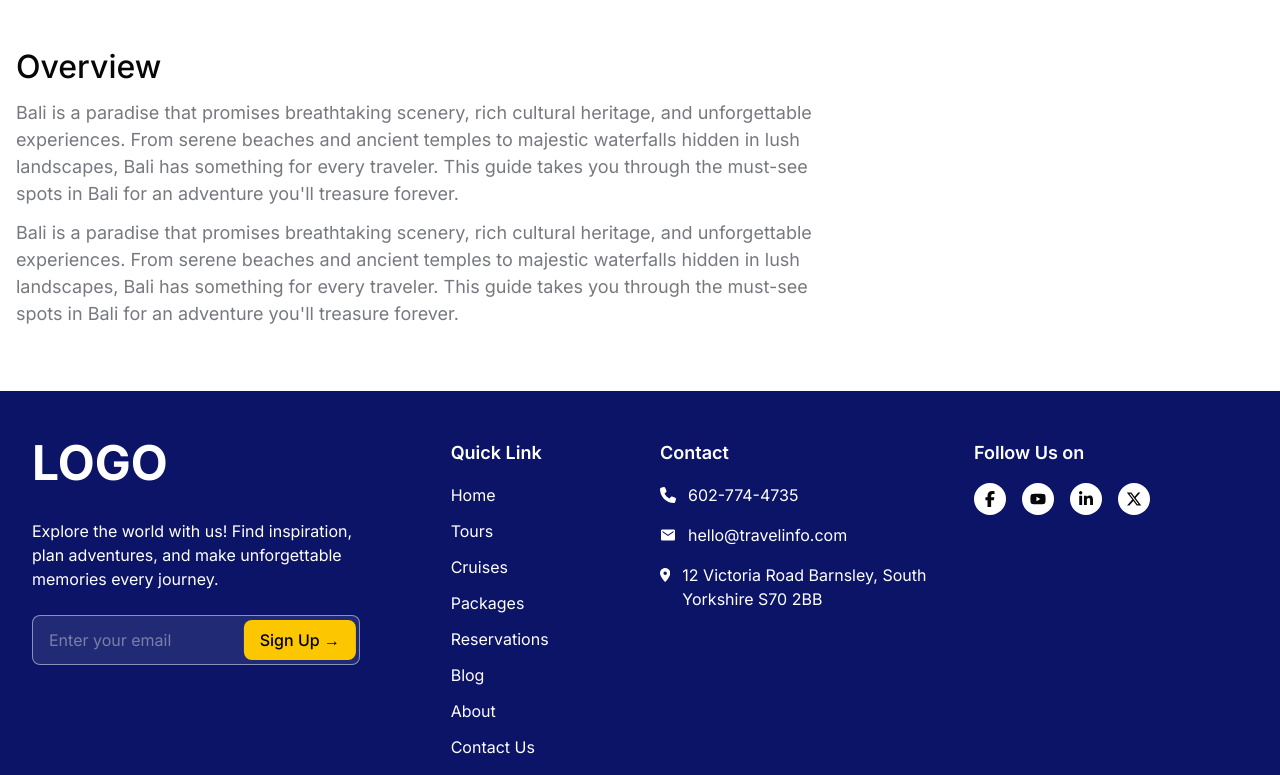
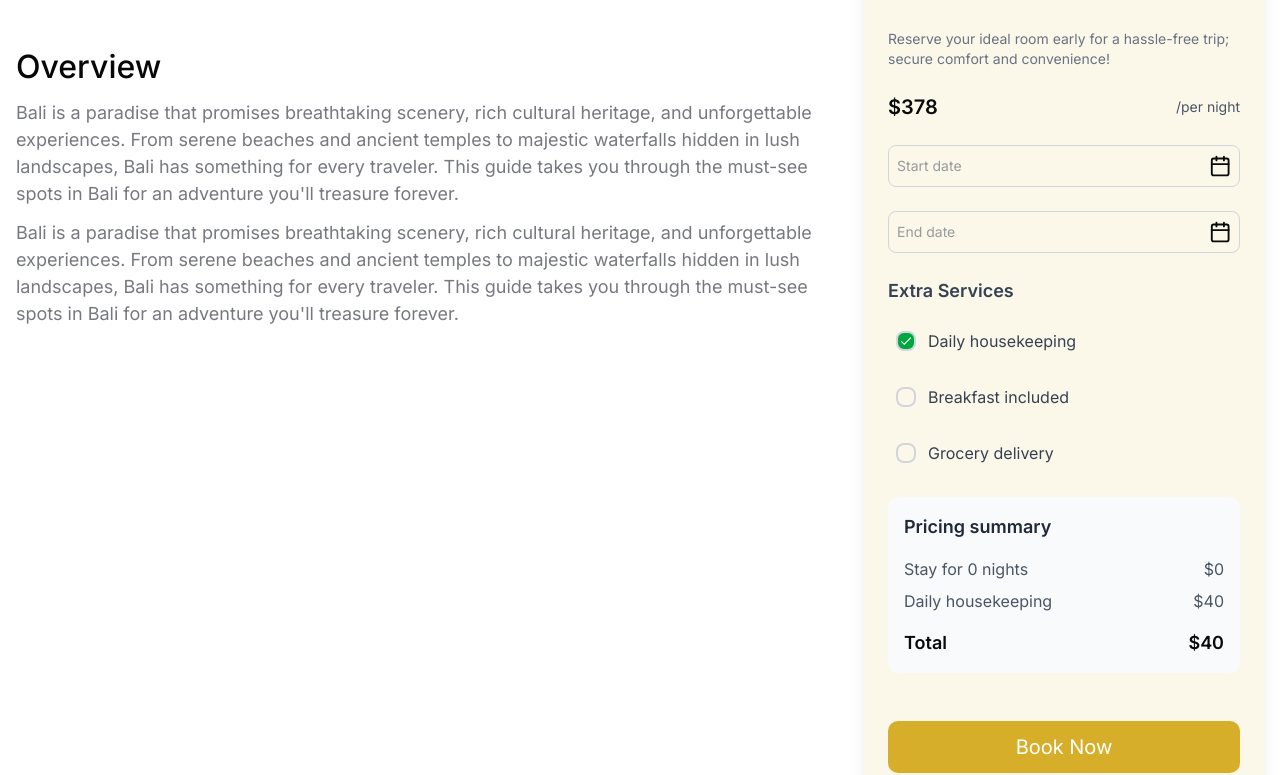
Before and after one commit to backbencherstudio/patriniaelliott-front-end, a Next.js app: page /apartment/1 in a window 1280 px wide. Shown: the part 1005-1780 px from the top of the page. Built offline with nearby package versions, Linux system fonts and the light colour scheme.

Commit message:
done apartment page hotel page and apartment details page

```diff
--- a/app/(Frond-End)/(apartment-hotel)/layout.tsx
+++ b/app/(Frond-End)/(apartment-hotel)/layout.tsx
@@ -13,8 +13,7 @@ export default function ApartmentHotelLayout({
 
 
   return (
-    <div>
-      <div className=" container grid grid-cols-12 gap-8">
+     <div className=" container grid grid-cols-12 gap-8">
         <div className="col-span-12">
           <Pathname/>
         </div>
@@ -24,6 +23,5 @@ export default function ApartmentHotelLayout({
 
         <div className=" col-span-9">{children}</div>
       </div>
-    </div>
   );
 }
--- a/app/(Frond-End)/apartment/[apartmentSlug]/page.tsx
+++ b/app/(Frond-End)/apartment/[apartmentSlug]/page.tsx
@@ -1,5 +1,6 @@
 import ApartmentHeader from "@/components/apartment/ApartmentHeader";
 import ApatmentTabs from "@/components/apartment/ApartmentTabs";
+import BookingForm from "@/components/apartment/BookingForm";
 import Pathname from "@/components/reusable/Pathname";
 import { accommodationsData } from "@/DemoAPI/accommodationsData";
 import Image from "next/image";
@@ -90,7 +91,7 @@ function ApartmnetDetailsPage({ apartmentSlug }: any) {
          <ApatmentTabs/>
         </div>
         <div className=" col-span-2">
-
+            <BookingForm/>
         </div>
       </div>
     </div>
--- a/components/apartment/ApartmentTabs.tsx
+++ b/components/apartment/ApartmentTabs.tsx
@@ -2,6 +2,7 @@
 import { useState } from 'react';
 import { Tabs, TabsContent, TabsList, TabsTrigger } from "../ui/tabs"; // Adjust the import if needed
 import HighLight from './HighLight';
+import LocationOnMap from './LocationOnMap ';
 import Overview from './Overview';
 
 const ApatmentTabs = () => {
@@ -58,7 +59,7 @@ const ApatmentTabs = () => {
           <HighLight/>
         </TabsContent>
         <TabsContent value="map" className="pt-10 pb-8">
-          <p>Map content goes here...</p>
+          <LocationOnMap/>
         </TabsContent>
         <TabsContent value="policies" className="pt-10 pb-8">
           <p>Policies content goes here...</p>
--- /dev/null
+++ b/components/apartment/BookingForm.tsx
@@ -0,0 +1,213 @@
+"use client";
+import { CalendarIcon } from "lucide-react";
+import { useState } from "react";
+import DatePicker from "react-datepicker";
+import "react-datepicker/dist/react-datepicker.css";
+import { MdDone } from "react-icons/md"; // For the checked icon
+
+const BookingForm = () => {
+  const [startDate, setStartDate] = useState(null);
+  const [endDate, setEndDate] = useState(null);
+  const [selectedServices, setSelectedServices] = useState({
+    breakfast: false,
+    groceryDelivery: false,
+    dailyHousekeeping: true, // Default checked
+    chauffeur: false,
+    fullCleaning: false,
+  });
+
+  // Pricing for services
+  const servicePrices = {
+    breakfast: 50,
+    groceryDelivery: 30,
+    dailyHousekeeping: 40,
+    chauffeur: 100,
+    fullCleaning: 60,
+  };
+
+  // Handle service checkbox change
+  const handleServiceChange = (service) => {
+    setSelectedServices((prevState) => ({
+      ...prevState,
+      [service]: !prevState[service],
+    }));
+  };
+
+  // Handle start date change
+  const handleStartDateChange = (date) => {
+    setStartDate(date);
+  };
+
+  // Handle end date change
+  const handleEndDateChange = (date) => {
+    setEndDate(date);
+  };
+
+  // Calculate total price
+  const calculateTotal = () => {
+    const basePrice = 378; // Base price per night
+    const daysStayed =
+      startDate && endDate ? (endDate - startDate) / (1000 * 3600 * 24) : 0;
+    const serviceCost = Object.keys(selectedServices)
+      .filter((service) => selectedServices[service])
+      .reduce((total, service) => total + servicePrices[service], 0);
+
+    return basePrice * daysStayed + serviceCost;
+  };
+
+  return (
+    <div className="max-w-md mx-auto p-6 bg-[#D6AE29]/10 shadow-xl rounded-lg space-y-6">
+      <h2 className="text-2xl font-bold text-gray-800">Book Your Flat</h2>
+      <p className="text-sm text-gray-500">
+        Reserve your ideal room early for a hassle-free trip; secure comfort and convenience!
+      </p>
+
+      {/* Starting Form */}
+      <div className="flex items-center justify-between">
+        <span className="text-xl font-semibold text-grebg-green-600">$378</span>
+        <span className="text-sm text-gray-600">/per night</span>
+      </div>
+  {/* Start Date */}
+          <div className="flex cursor-pointer items-center justify-between border border-gray-300 rounded-md p-2" onClick={() => {
+            // Trigger date picker on input focus (clicking the input)
+            const input = document.getElementById('start-date-picker');
+            input?.click();
+          }}>
+            <input
+              type="text"
+              placeholder="Start date"
+              value={startDate ? startDate.toLocaleDateString() : ''}
+              readOnly
+              className="border-0 outline-none text-gray-700 text-sm w-full"
+            />
+            <DatePicker
+              id="start-date-picker"
+              selected={startDate}
+              onChange={handleStartDateChange}
+              placeholderText="Select a date"
+              className="hidden"
+            />
+            <CalendarIcon className="text-sebg-secondaryColor" />
+          </div>
+          {/* End Date */}
+          <div className="flex items-center cursor-pointer justify-between border border-gray-300 rounded-md p-2" onClick={() => {
+            // Trigger date picker on input focus (clicking the input)
+            const input = document.getElementById('end-date-picker');
+            input?.click();
+          }}>
+            <input
+              type="text"
+              value={endDate ? endDate.toLocaleDateString() : ''}
+              placeholder="End date"
+              readOnly
+              className="border-0 outline-none text-gray-700 text-sm w-full"
+            />
+            <DatePicker
+              id="end-date-picker"
+              selected={endDate}
+              onChange={handleEndDateChange}
+              placeholderText="Select a date"
+              className="hidden"
+            />
+            <CalendarIcon className="text-sebg-secondaryColor" />
+          </div>
+
+      {/* Extra Services */}
+      <div className="mt-6">
+        <h3 className="text-lg font-semibold text-gray-700">Extra Services</h3>
+        <div className="space-y-4 mt-4">
+          {/* Service: Daily Housekeeping */}
+          <label className="flex items-center gap-3 cursor-pointer hover:bg-gray-50 p-2 rounded-md transition">
+            <input
+              type="checkbox"
+              checked={selectedServices.dailyHousekeeping}
+              onChange={() => handleServiceChange("dailyHousekeeping")}
+              className="peer hidden"
+            />
+            <div className="h-5 w-5 flex items-center justify-center border-2 border-gray-300 rounded-md peer-checked:bg-green-600 peer-checked:border-grebg-green-600 transition-all">
+              {selectedServices.dailyHousekeeping && (
+                <MdDone className="text-white text-sm" />
+              )}
+            </div>
+            <span className="text-base text-gray-700">Daily housekeeping</span>
+          </label>
+
+          {/* Service: Breakfast Included */}
+          <label className="flex items-center gap-3 cursor-pointer hover:bg-gray-50 p-2 rounded-md transition">
+            <input
+              type="checkbox"
+              checked={selectedServices.breakfast}
+              onChange={() => handleServiceChange("breakfast")}
+              className="peer hidden"
+            />
+            <div className="h-5 w-5 flex items-center justify-center border-2 border-gray-300 rounded-md peer-checked:bg-green-600 peer-checked:border-grebg-green-600 transition-all">
+              {selectedServices.breakfast && (
+                <MdDone className="text-white text-sm" />
+              )}
+            </div>
+            <span className="text-base text-gray-700">Breakfast included</span>
+          </label>
+
+          {/* Service: Grocery Delivery */}
+          <label className="flex items-center gap-3 cursor-pointer hover:bg-gray-50 p-2 rounded-md transition">
+            <input
+              type="checkbox"
+              checked={selectedServices.groceryDelivery}
+              onChange={() => handleServiceChange("groceryDelivery")}
+              className="peer hidden"
+            />
+            <div className="h-5 w-5 flex items-center justify-center border-2 border-gray-300 rounded-md peer-checked:bg-green-600 peer-checked:border-grebg-green-600 transition-all">
+              {selectedServices.groceryDelivery && (
+                <MdDone className="text-white text-sm" />
+              )}
+            </div>
+            <span className="text-base text-gray-700">Grocery delivery</span>
+          </label>
+
+          {/* Other services can be added similarly */}
+        </div>
+      </div>
+
+      {/* Pricing Summary */}
+      <div className="mt-6 bg-gray-50 rounded-lg p-4">
+        <h3 className="text-lg font-semibold text-gray-800">Pricing summary</h3>
+        <div className="mt-4 space-y-2">
+          <div className="flex justify-between text-gray-600">
+            <span>Stay for {startDate && endDate ? (endDate - startDate) / (1000 * 3600 * 24) : 0} nights</span>
+            <span>${378 * ((endDate - startDate) / (1000 * 3600 * 24))}</span>
+          </div>
+          {selectedServices.dailyHousekeeping && (
+            <div className="flex justify-between text-gray-600">
+              <span>Daily housekeeping</span>
+              <span>$40</span>
+            </div>
+          )}
+          {selectedServices.breakfast && (
+            <div className="flex justify-between text-gray-600">
+              <span>Breakfast included</span>
+              <span>$50</span>
+            </div>
+          )}
+          {selectedServices.groceryDelivery && (
+            <div className="flex justify-between text-gray-600">
+              <span>Grocery delivery</span>
+              <span>$30</span>
+            </div>
+          )}
+          {/* Add other services */}
+        </div>
+        <div className="flex justify-between mt-4 text-lg font-semibold">
+          <span>Total</span>
+          <span>${calculateTotal()}</span>
+        </div>
+      </div>
+
+      {/* Book Now Button */}
+      <button className="w-full py-3 bg-secondaryColor text-white rounded-lg mt-6 text-xl hover:bg-secondaryColor transition">
+        Book Now
+      </button>
+    </div>
+  );
+};
+
+export default BookingForm;
--- /dev/null
+++ b/components/apartment/LocationOnMap .tsx
@@ -0,0 +1,27 @@
+
+const LocationOnMap = () => {
+  return (
+    <div className="font-sans">
+      <h2 className="text-2xl lg:text-[32px] font-medium mb-4">Location on Map</h2>
+      <div className="relative w-full h-72 rounded-lg overflow-hidden shadow-lg">
+        {/* Map Embedding (Example using Google Maps iframe) */}
+        <iframe
+          className="w-full h-full border-0"
+          src="https://www.google.com/maps/embed?pb=!1m18!1m12!1m3!1d14166.868508381924!2d-81.5554252389289!3d28.371433879275472!2m3!1f0!2f0!3f0!3m2!1i1024!2i768!4f13.1!3m3!1m2!1s0x88e77fa6edfe82b7%3A0x93862dca4f9dbbd6!2sDisney%27s%20Animal%20Kingdom%20Theme%20Park!5e0!3m2!1sen!2sus!4v1615483425642!5m2!1sen!2sus"
+
+          loading="lazy"
+        ></iframe>
+        <a
+          href="https://www.google.com/maps/place/Disney's+Animal+Kingdom+Theme+Park"
+          target="_blank"
+          rel="noopener noreferrer"
+          className="absolute bottom-4 right-4 bg-blue-600 text-white py-2 px-4 rounded-lg text-lg shadow-lg hover:bg-blue-700 transition-all"
+        >
+          Show on map
+        </a>
+      </div>
+    </div>
+  );
+};
+
+export default LocationOnMap;
```
